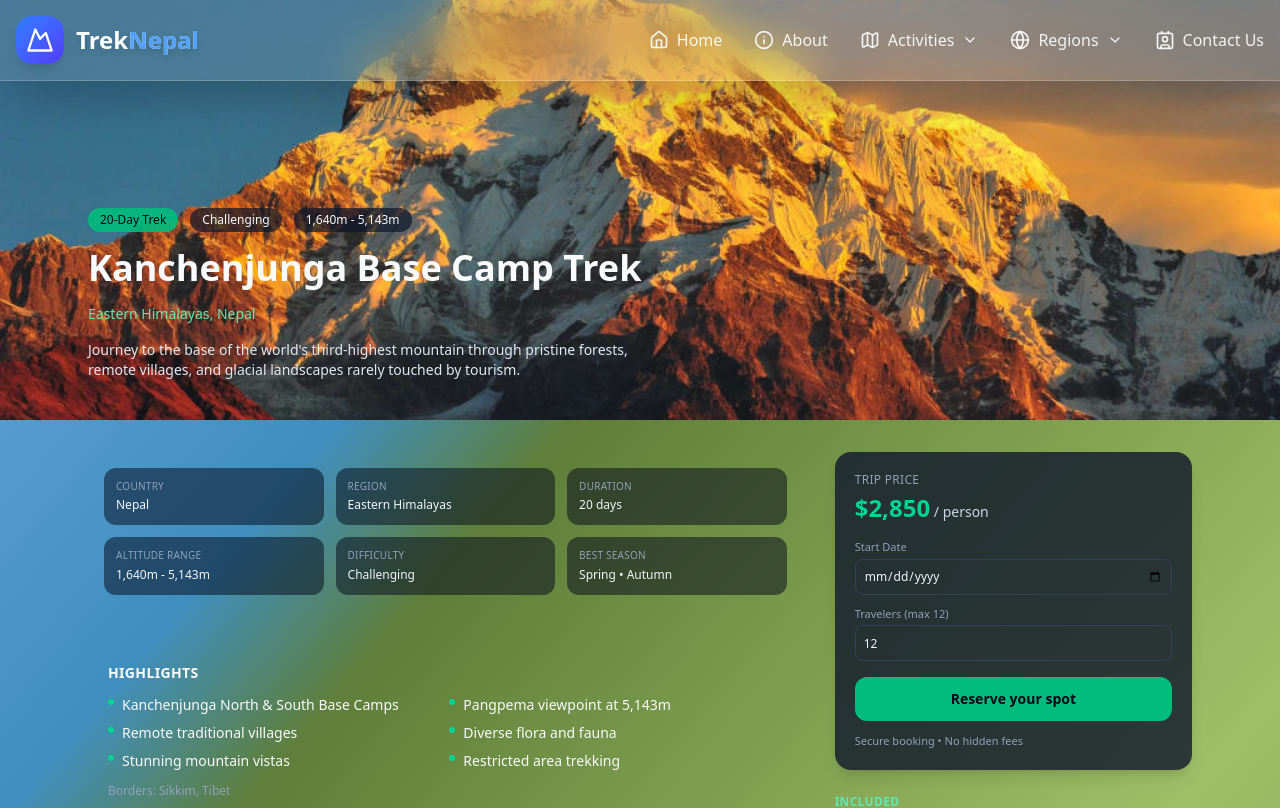
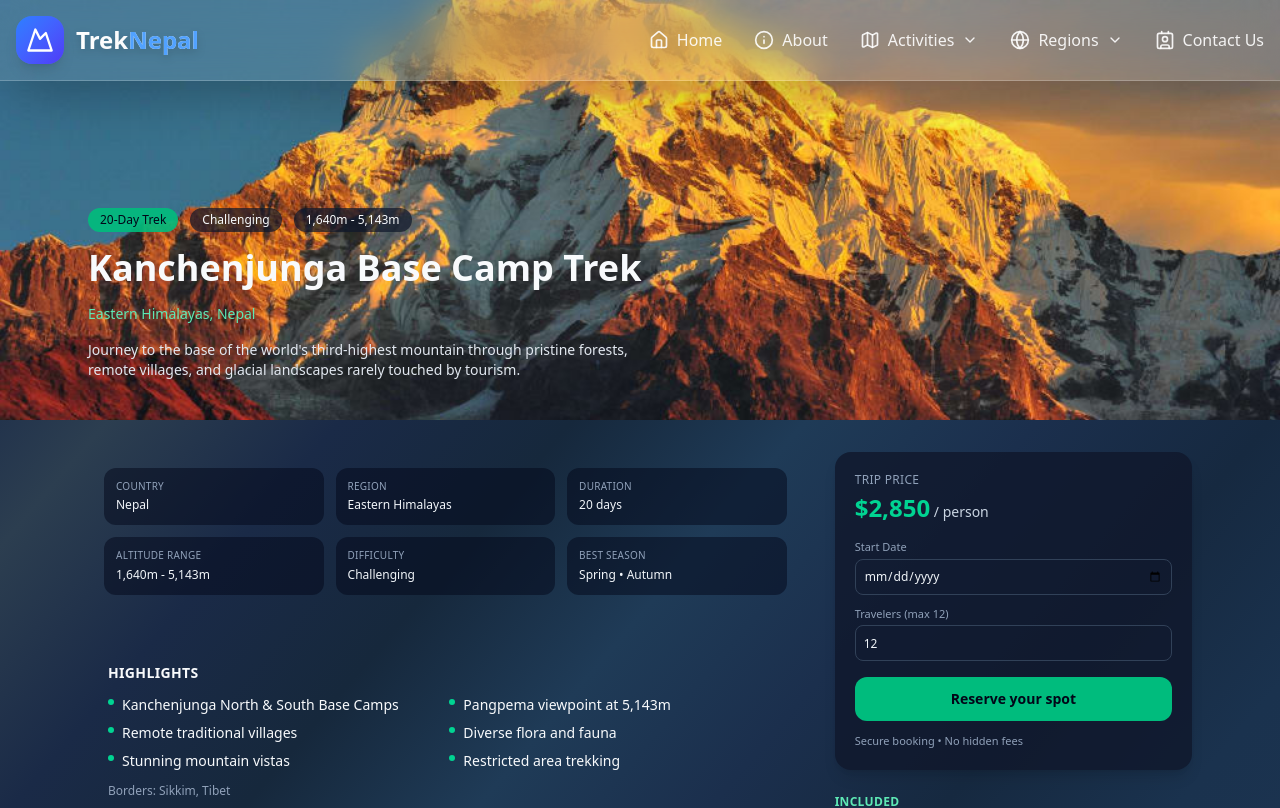
Before and after one commit to APNpandit611/Travel, a Next.js app: page /activities/trekking/1 in a window 1280 px wide. Shown: the top 808 px of the page. Built offline with nearby package versions, Linux system fonts and the light colour scheme.

Commit message:
color chagned

```diff
--- a/app/(root)/activities/trekking/[id]/page.tsx
+++ b/app/(root)/activities/trekking/[id]/page.tsx
@@ -176,7 +176,7 @@ const BookingCard: React.FC<{ pricing: Pricing; tripDetails: TripDetails }> = ({
   <div className="rounded-2xl p-5 shadow-lg bg-slate-900/80">
     <p className="text-xs uppercase tracking-wide text-slate-400">Trip Price</p>
     <p className="mt-1 text-2xl font-semibold text-emerald-400">
-      ${pricing.costPerPerson.toLocaleString()}
+      ${pricing.costPerPerson.toLocaleString("en-US")}
       <span className="text-sm font-normal text-slate-300"> / person</span>
     </p>
 
--- a/app/(root)/layout.tsx
+++ b/app/(root)/layout.tsx
@@ -10,10 +10,7 @@ export default function HomeLayout({
     return (
         <div lang="en">
             <Navbar />
-            <main className="min-h-screen bg-[linear-gradient(to_right_bottom,#6faadf,#5fa1d4,#4f98c9,#3f8fbe,#5f7f3a,#6f8f45,#7f9f50,#8faf5b,#9fbf66,#8fb85f,#7fb158,#6fa951)]
-
-
- text-white">{children}</main>
+            <main className="min-h-screen bg-[linear-gradient(to_right_bottom,#4b6cb7,#182848,#2c3e50,#1a2a47,#16283c,#1f3b57,#1b2f4d,#162940,#1a324e,#1c3350,#1f3654,#223858)] text-white">{children}</main>
             <Footer />
         </div>
     );
```
